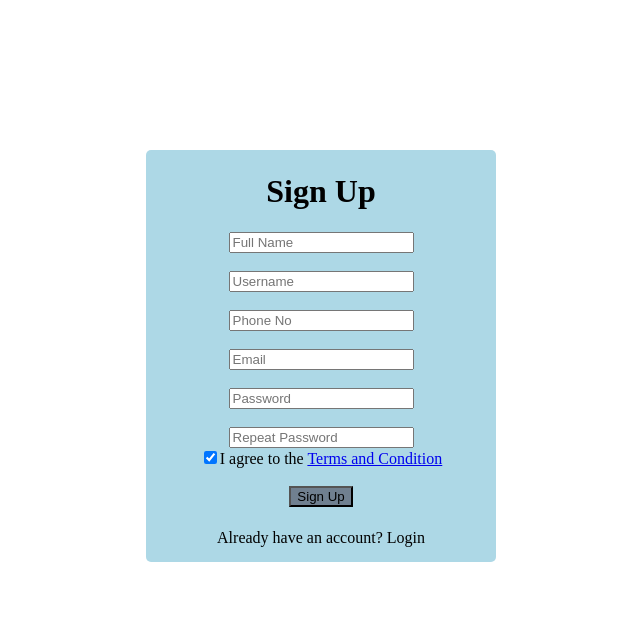
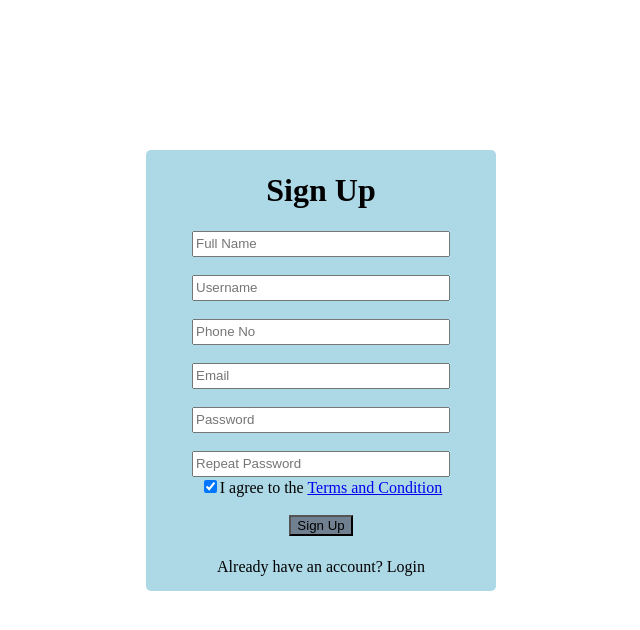
Before and after one commit to LazyThinkName/Hotel_Management_System, a PHP site: page / in a window 1280 px wide. Shown: the top 630 px of the page, without its empty margins (319-959 px from the left). Run offline with PHP 8.4, Linux system fonts and the light colour scheme.

Commit message:
Update style.css

```diff
--- a/signup/style.css
+++ b/signup/style.css
@@ -1,18 +1,18 @@
 form{
  background-color:lightblue;
  padding: 15px;
- padding-top: 2px;
+ padding-top: 1px;
  border-radius: 5px;
 }
 
 body{
   margin: 0 auto;
-  height: 50vh;
-  width: 100vw;
   text-align: center;
   display: flex;
   justify-content: center;
   align-items: center;
+  height: 50vh;
+  width: 100vw;
 }
 
 .container{
@@ -22,6 +22,11 @@ body{
   height: 100px;
 }
 
+input[type="text"], [type="password"], [type="email"], [type="tel"]{
+  width:250px;
+  height:20px;
+}
+
 button{
     background-color: slategray;
 }
```
